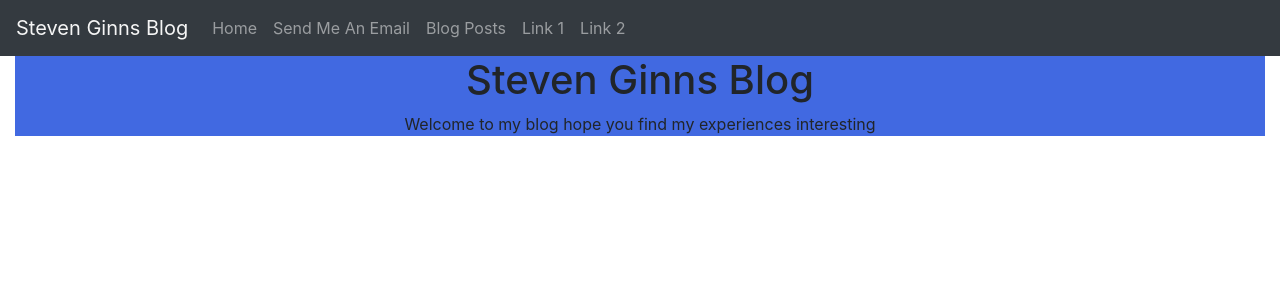
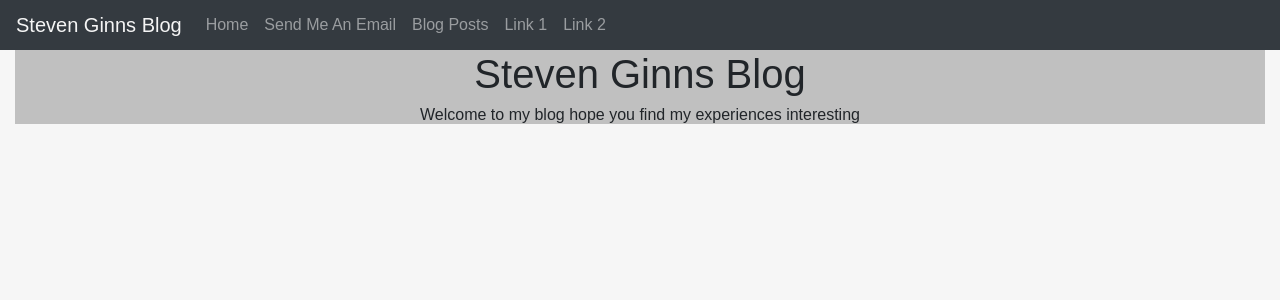
Before and after one commit to SGinns/Blog, a Symfony app: template templates/home/view.html.twig in a window 1280 px wide. Shown: the top 300 px of the page. Run offline with Twig, Linux system fonts and the light colour scheme; the template is opened without the code that fills it, so the values that code supplies are empty; style sheets or scripts are compiled from the project's sources; some libraries are stand-ins or nearby versions.

Commit message:
Improving the front-end of the website for all the pages including a dropdown menu.

```diff
--- /dev/null
+++ b/assets/scss/base.scss
@@ -0,0 +1,23 @@
+// Variables
+$global-font: sans-serif;
+$global-background-color: #F6F6F6;
+
+* {
+  margin: 0;
+  padding: 0;
+}
+
+body {
+  font: 100% $global-font;
+  background-color: $global-background-color;
+}
+
+.dropdown:hover > .dropdown-menu {
+  display: block;
+  border: 0;
+  border-radius: 0;
+}
+
+.dropdown-item:hover {
+  background-color: #343a40;
+}
--- a/templates/base.html.twig
+++ b/templates/base.html.twig
@@ -5,17 +5,19 @@
         <meta name="viewport" content="width=device-width, initial-scale=1">
         <title>{% block title %}Welcome!{% endblock title %}</title>
         <link rel="stylesheet" href="https://stackpath.bootstrapcdn.com/bootstrap/4.1.3/css/bootstrap.min.css" integrity="sha384-MCw98/SFnGE8fJT3GXwEOngsV7Zt27NXFoaoApmYm81iuXoPkFOJwJ8ERdknLPMO" crossorigin="anonymous">
+        {{ encore_entry_link_tags('baseStyling') }}
         {% block stylesheets %}
         {% endblock stylesheets %}
     </head>
-<body>
+    <body bgcolor="silver">
         <nav class="navbar navbar-expand-sm navbar-dark bg-dark sticky-top">
-    <button class="navbar-toggler" data-toggle="collapse" data-target="#collapse-target">
+            <button class="navbar-toggler" type="button" data-toggle="collapse" data-target="#collapse-target" aria-expanded="false" aria-label="Toggle navigation">
                 <span class="navbar-toggler-icon"></span>
             </button>
-    <div class="collapse navbar-collapse" id="collapse_target">
-        <a class="navbar-brand" style="color: whitesmoke">Steven Ginns Blog</a>
+            <div class="collapse navbar-collapse" id="navbarSupportedContent">
+                <a class="navbar-brand" href="#" style="color: whitesmoke">Steven Ginns Blog</a>
                 <span class="navbar-text"></span>
+                <div class="navbar-nav mr-auto">
                     <ul class="navbar-nav">
                         <li class="nav-item">
                             <a class="nav-link" href="{{ path('home') }}">Home</a>
@@ -23,8 +25,15 @@
                         <li class="nav-item">
                             <a class="nav-link" href="{{ path('email') }}">Send Me An Email</a>
                         </li>
-            <li class="nav-item">
-                <a class="nav-link" href="{{ path('blog') }}">Blog Posts</a>
+                        <li class="nav-item dropdown">
+                            <a class="nav-link dropdoxwn-toggle" id="navbarDropdown" role="button" data-toggle="dropdown" aria-haspopup="true" aria-expanded="false" href="{{ path('blog') }}">
+                                Blog Posts
+                            </a>
+                            <div class="dropdown-menu mt-0 bg-dark" aria-labelledby="navbarDropdown">
+                                <a class="nav-link dropdown-item" href="#">PHPEM Unconference 2018 Experience</a>
+                                <a class="nav-link dropdown-item" href="#">Test sublink 2</a>
+                                <a class="nav-link dropdown-item" href="#">Test sublink 3</a>
+                            </div>
                         </li>
                         <li class="nav-item">
                             <a class="nav-link" href="#">Link 1</a>
@@ -33,6 +42,7 @@
                             <a class="nav-link" href="#">Link 2</a>
                         </li>
                     </ul>
+                </div>
             </div>
         </nav>
     {% block body %}
--- a/templates/home/view.html.twig
+++ b/templates/home/view.html.twig
@@ -7,7 +7,7 @@
         <div class="row">
             <div class="col-sm-12">
                 <div align="center">
-                    <div class="jumbotron-fluid" style="margin-bottom: 0; background: royalblue">
+                    <div class="jumbotron-fluid" style="margin-bottom: 0; background: #C0C0C0">
                         <h1>Steven Ginns Blog</h1>
                         <p>Welcome to my blog hope you find my experiences interesting</p>
                     </div>
--- a/webpack.config.js
+++ b/webpack.config.js
@@ -38,6 +38,7 @@ Encore
 
     // enables Sass/SCSS support
     .enableSassLoader()
+    .addEntry('baseStyling', './assets/scss/base.scss')
 
     // uncomment if you use TypeScript
     //.enableTypeScriptLoader()
```
Also changed, not shown: public/build/baseStyling.css (added), public/build/baseStyling.js (added), 2 other files. Lines whose indentation alone changed are shown as unchanged.
